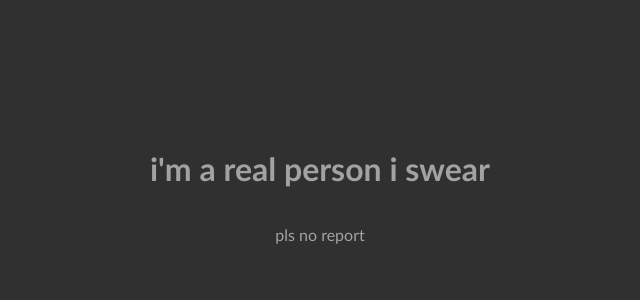
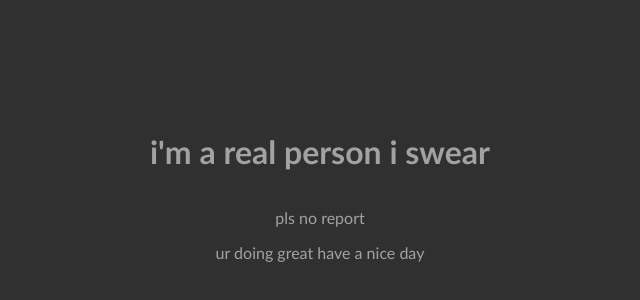
Before and after one commit to rcar-t/rcar-t.github.io, a plain HTML site: page index.html in a window 1280 px wide. Shown: the part 214-514 px from the top of the page, without its empty margins (328-968 px from the left). Drawn offline with Linux system fonts and the light colour scheme.

Commit message:
chore: added favicon and new text

```diff
--- a/index.html
+++ b/index.html
@@ -14,6 +14,7 @@
         </div>
         <div class="subtitle">
             <p>pls no report</p>
+            <p>ur doing great have a nice day</p>
         </div>
     </div>
 </body>
```
Also changed, not shown: favicon.ico (added).
